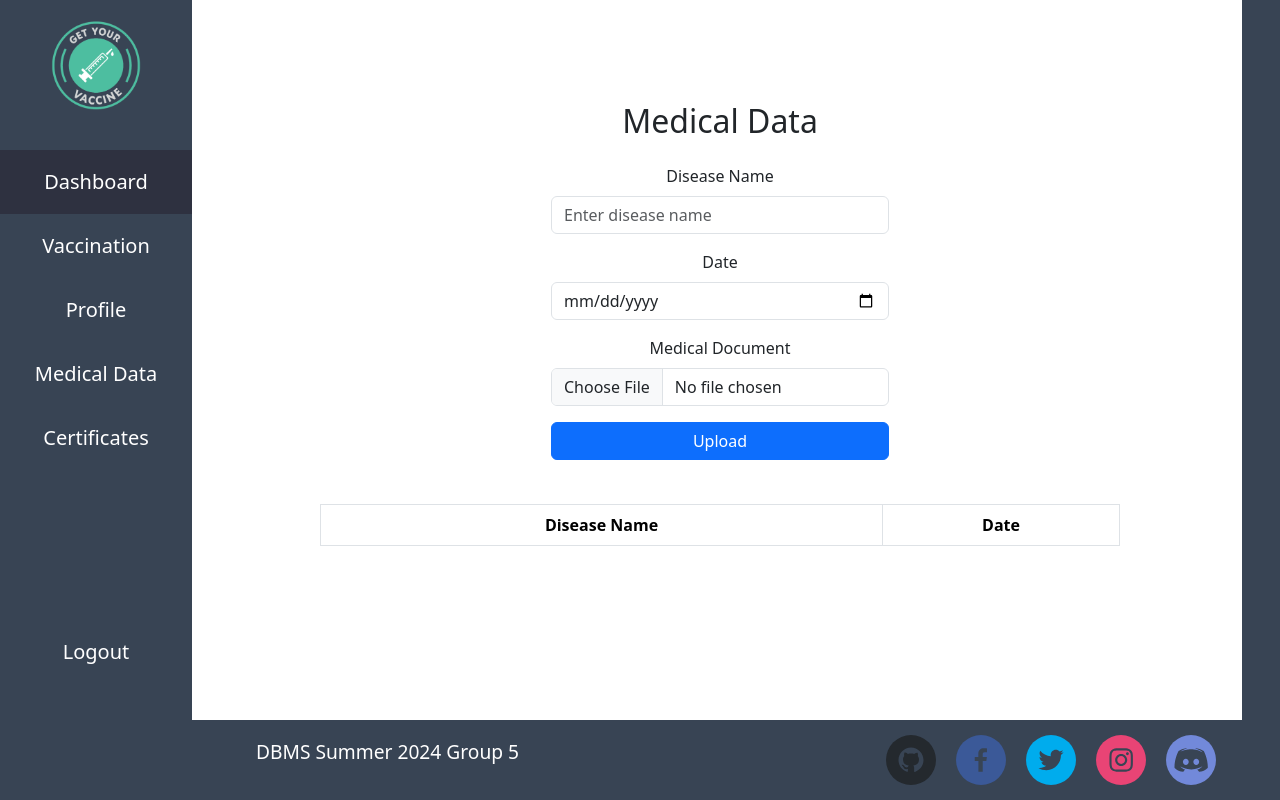
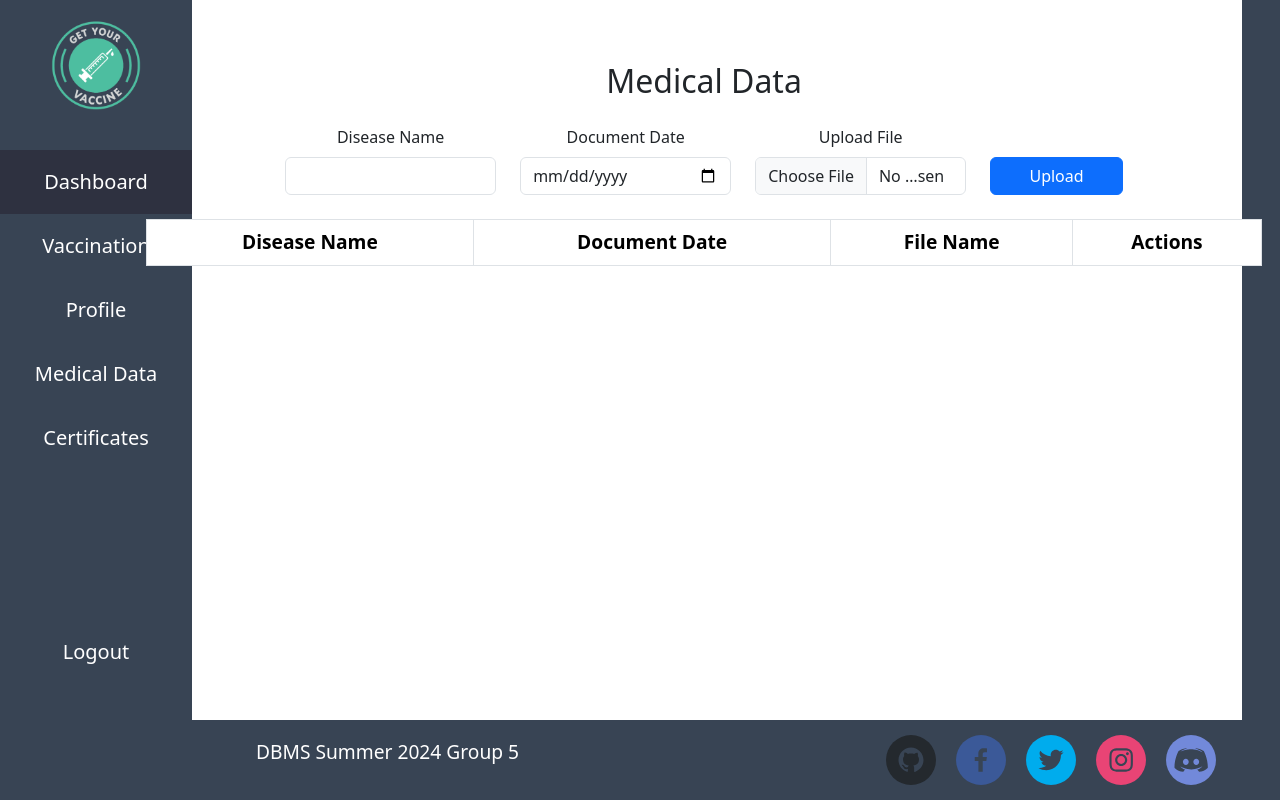
Before and after one commit to HasinMahir77/DBMS_App0, a React (Create React App) app: page /medicaldata in a window 1280 px wide. Built offline with nearby package versions, Linux system fonts and the light colour scheme.

Commit message:
WIP Medical Data Page

```diff
--- a/src/pages/MedicalDataPage.css
+++ b/src/pages/MedicalDataPage.css
@@ -5,22 +5,15 @@
   justify-content: center;
   min-height: 100vh;
   position: relative;
-  bottom: 10vh;
-  left: 10vh;
-
+  bottom: 30vh;
+  left: 5vw;
 }
 
-.medical-data-page .form-control {
-  max-width: 100%;
+.table {
+  width: 80%;
+  font-size: 1.2em;
 }
 
-.medical-data-page .btn {
-  display: block;
-  width: 100%;
+.text-center {
+  text-align: center;
 }
-
-.medical-data-page table {
-  margin-top: 20px;
-  width: 100%;
-  max-width: 800px;
-}
--- a/src/pages/MedicalDataPage.js
+++ b/src/pages/MedicalDataPage.js
@@ -1,72 +1,107 @@
 import React, { useState } from "react";
-import { Form, Button, Table } from "react-bootstrap";
+import { Table, Button, Form, Row, Col } from "react-bootstrap";
 import "./MedicalDataPage.css";
 
 const MedicalDataPage = () => {
-  const [documents, setDocuments] = useState([]);
-  const [name, setName] = useState("");
-  const [date, setDate] = useState("");
+  const [medicalData, setMedicalData] = useState([]);
+  const [diseaseName, setDiseaseName] = useState("");
+  const [documentDate, setDocumentDate] = useState("");
   const [file, setFile] = useState(null);
 
-  const handleUpload = (e) => {
-    e.preventDefault();
-    if (name && date && file) {
-      const newDocument = { name, date, file };
-      setDocuments([...documents, newDocument]);
-      setName("");
-      setDate("");
+  const handleFileChange = (event) => {
+    setFile(event.target.files[0]);
+  };
+
+  const handleSubmit = (event) => {
+    event.preventDefault();
+    if (file && diseaseName && documentDate) {
+      const newMedicalData = [
+        ...medicalData,
+        {
+          name: diseaseName,
+          date: documentDate,
+          fileName: file.name,
+        },
+      ];
+      setMedicalData(newMedicalData);
+      setDiseaseName("");
+      setDocumentDate("");
       setFile(null);
     }
   };
 
+  const handleDelete = (index) => {
+    const newMedicalData = medicalData.filter((_, i) => i !== index);
+    setMedicalData(newMedicalData);
+  };
+
   return (
-    <div className="medical-data-page container">
+    <div className="container medical-data-page">
       <h2 className="text-center my-4">Medical Data</h2>
-      <Form onSubmit={handleUpload} className="mb-4">
-        <Form.Group controlId="formName">
+      <Form onSubmit={handleSubmit} className="text-center mb-4">
+        <Row className="justify-content-center">
+          <Col md={3}>
+            <Form.Group controlId="formDiseaseName">
               <Form.Label>Disease Name</Form.Label>
               <Form.Control
                 type="text"
-            placeholder="Enter disease name"
-            value={name}
-            onChange={(e) => setName(e.target.value)}
+                value={diseaseName}
+                onChange={(e) => setDiseaseName(e.target.value)}
+                required
               />
             </Form.Group>
-
-        <Form.Group controlId="formDate" className="mt-3">
-          <Form.Label>Date</Form.Label>
+          </Col>
+          <Col md={3}>
+            <Form.Group controlId="formDocumentDate">
+              <Form.Label>Document Date</Form.Label>
               <Form.Control
                 type="date"
-            value={date}
-            onChange={(e) => setDate(e.target.value)}
+                value={documentDate}
+                onChange={(e) => setDocumentDate(e.target.value)}
+                required
               />
             </Form.Group>
-
-        <Form.Group controlId="formFile" className="mt-3">
-          <Form.Label>Medical Document</Form.Label>
-          <Form.Control
-            type="file"
-            onChange={(e) => setFile(e.target.files[0])}
-          />
+          </Col>
+          <Col md={3}>
+            <Form.Group controlId="formFile">
+              <Form.Label>Upload File</Form.Label>
+              <Form.Control type="file" onChange={handleFileChange} required />
             </Form.Group>
-
-        <Button variant="primary" type="submit" className="mt-3">
+          </Col>
+          <Col md={2} className="align-self-end">
+            <Button type="submit" className="w-100">
               Upload
             </Button>
+          </Col>
+        </Row>
       </Form>
-
-      <Table striped bordered hover>
+      <Table striped bordered hover className="text-center">
         <thead>
           <tr>
             <th>Disease Name</th>
-            <th>Date</th>
+            <th>Document Date</th>
+            <th>File Name</th>
+            <th>Actions</th>
           </tr>
         </thead>
         <tbody>
-          {documents.map((doc, index) => (
+          {medicalData.map((data, index) => (
             <tr key={index}>
-              <td>{doc.name}</td>
-              <td>{doc.date}</td>
+              <td>{data.name}</td>
+              <td>{data.date}</td>
+              <td>{data.fileName}</td>
+              <td>
+                <Button
+                  variant="primary"
+                  className="me-2"
+                  onClick={() => alert(`Download ${data.fileName}`)}
+                >
+                  Download
+                </Button>
+                <Button variant="danger" onClick={() => handleDelete(index)}>
+                  Delete
+                </Button>
+              </td>
             </tr>
           ))}
         </tbody>
```
Lines whose indentation alone changed are shown as unchanged.
